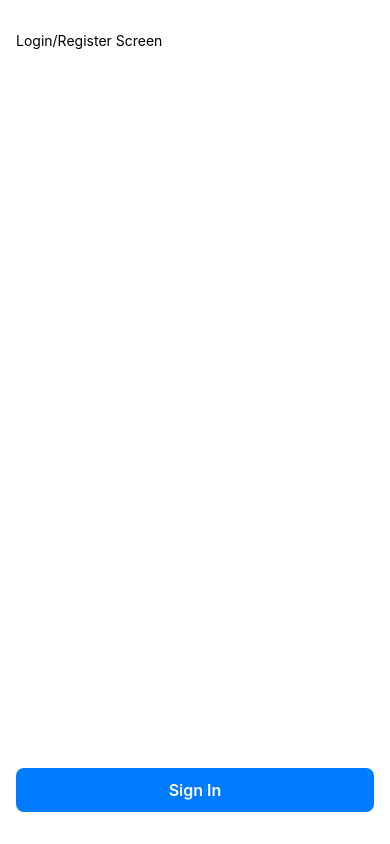
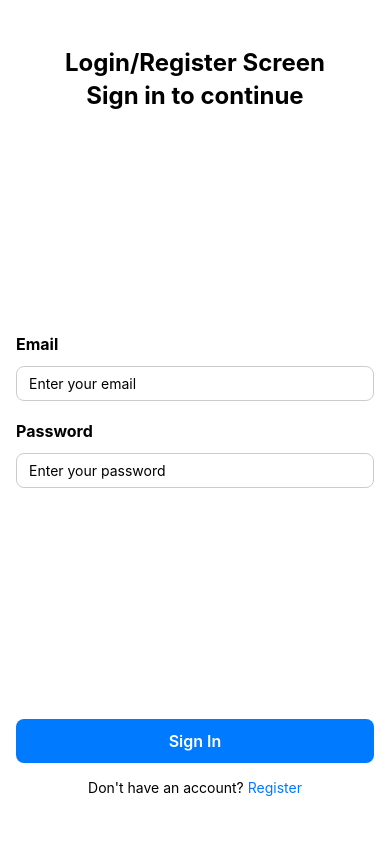
Before and after one commit to tomchemitrov/CalendarApp, a React Native app: screen /LoginRegister in a window 390 px wide. Built offline with nearby package versions, Linux system fonts and the light colour scheme.

Commit message:
Firebase config, login UI

```diff
--- a/package.json
+++ b/package.json
@@ -10,14 +10,12 @@
     "test": "jest"
   },
   "dependencies": {
-    "@react-native-firebase/app": "^24.0.0",
-    "@react-native-firebase/auth": "^24.0.0",
-    "@react-native-firebase/firestore": "^24.0.0",
     "@react-native/new-app-screen": "0.85.2",
     "@react-navigation/bottom-tabs": "^7.15.10",
     "@react-navigation/native": "^7.2.2",
     "@react-navigation/native-stack": "^7.14.12",
     "@sbaiahmed1/react-native-biometrics": "^0.15.0",
+    "firebase": "^12.12.1",
     "react": "19.2.3",
     "react-native": "0.85.2",
     "react-native-safe-area-context": "^5.7.0",
--- a/src/screens/LoginRegisterScreen.tsx
+++ b/src/screens/LoginRegisterScreen.tsx
@@ -1,9 +1,13 @@
 import { useEffect, useState } from "react";
-import { StyleSheet, Text, View } from "react-native"
+import { StyleSheet, Text, TextInput, TouchableOpacity, View } from "react-native"
 import { ActionButton } from "../components/ActionButton";
 
 export const LoginRegisterScreen = ({ navigation }: any) => {
   const [isRegister, setIsRegister] = useState(false)
+
+  const [email, setEmail] = useState("");
+  const [password, setPassword] = useState("");
+  const [confirmPassword, setConfirmPassword] = useState("");
 
   useEffect(() => {
     setIsRegister(false);
@@ -21,12 +25,66 @@ export const LoginRegisterScreen = ({ navigation }: any) => {
 
   return (
     <View style={styles.container}>
-      <Text>Login/Register Screen</Text>
+      <View style={styles.header}>
+        <Text style={styles.title}>Login/Register Screen</Text>
+        <Text style={styles.title}>
+          {isRegister ? "Sign up to get started" : "Sign in to continue"}
+        </Text>
+      </View>
 
-      <ActionButton
-        title={isRegister ? "Register" : "Sign In"}
-        onPress={isRegister ? handleRegister : handleLogin}
-      />
+      <View style={styles.fieldsContainer}>
+
+        <Text style={styles.fieldTitle}>Email</Text>
+        <TextInput
+          placeholder="Enter your email"
+          keyboardType="email-address"
+          autoCapitalize="none"
+          style={styles.textInput}
+          value={email}
+          onChangeText={setEmail}
+        />
+
+        <Text style={styles.fieldTitle}>Password</Text>
+        <TextInput
+          placeholder="Enter your password"
+          secureTextEntry
+          style={styles.textInput}
+          value={password}
+          onChangeText={setPassword}
+        />
+        {isRegister && (
+          <>
+            <Text style={styles.fieldTitle}>Confirm Password</Text>
+            <TextInput
+              placeholder="Confirm your password"
+              secureTextEntry
+              style={styles.textInput}
+              value={confirmPassword}
+              onChangeText={setConfirmPassword}
+            />
+          </>
+        )}
+      </View>
+
+
+      <View>
+        <ActionButton
+          title={isRegister ? "Register" : "Sign In"}
+          onPress={isRegister ? handleRegister : handleLogin}
+        />
+
+        <View style={styles.accountText}>
+          <Text>
+            {isRegister ? "Already have an account?" : "Don't have an account?"}
+          </Text>
+          <TouchableOpacity onPress={() => setIsRegister(!isRegister)}>
+            <Text style={{ color: "#007AFF" }}>
+              {isRegister ? " Sign In" : " Register"}
+            </Text>
+          </TouchableOpacity>
+        </View>
+
+      </View>
     </View>
   )
 }
@@ -38,5 +96,35 @@ const styles = StyleSheet.create({
     paddingHorizontal: 16,
     backgroundColor: "#fff",
     justifyContent: "space-between",
+  },
+  accountText: {
+    flexDirection: "row",
+    justifyContent: "center",
+    alignItems: "center",
+    marginVertical: 16
+  },
+  fieldsContainer: {
+    gap: 12
+  },
+  textInput: {
+    borderWidth: 1,
+    borderColor: "#ccc",
+    borderRadius: 8,
+    paddingHorizontal: 12,
+    paddingVertical: 8,
+    marginBottom: 8,
+  },
+  header: {
+    alignItems: "center",
+    gap: 4,
+    marginTop: 16
+  },
+  title: {
+    fontSize: 24,
+    fontWeight: "bold"
+  },
+  fieldTitle: {
+    fontSize: 16,
+    fontWeight: "bold"
   }
 });
--- a/src/screens/ProfileScreen.tsx
+++ b/src/screens/ProfileScreen.tsx
@@ -1,7 +1,20 @@
 import { StyleSheet, Text, View } from "react-native"
 import { ActionButton } from "../components/ActionButton";
+import { signOut } from "firebase/auth";
+import { auth } from "../utils/firebaseConfig";
 
-export const ProfileScreen = () => {
+export const ProfileScreen = ({ navigation }: any) => {
+
+  function handleSignOut() {
+    signOut(auth)
+      .then(() => {
+        navigation.replace("LoginRegister");
+      })
+      .catch((error) => {
+        console.error("Error signing out: ", error);
+      });
+  }
+
   return (
     <View style={styles.container}>
       <View>
@@ -10,7 +23,7 @@ export const ProfileScreen = () => {
       </View>
       <ActionButton
         title="Sign Out"
-        onPress={() => console.log("Sign Out Pressed")}
+        onPress={handleSignOut}
       />
     </View>
   )
--- /dev/null
+++ b/src/utils/firebaseConfig.ts
@@ -0,0 +1,17 @@
+import { initializeApp } from "firebase/app";
+import { getAuth } from "firebase/auth";
+import { getFirestore } from "firebase/firestore";
+
+export const firebaseConfig = {
+  apiKey: "AIzaSyBIDM3TdQgoDVO6-gC3MTNJgT39aEnf4t8",
+  authDomain: "calendar-app-97cb0.firebaseapp.com",
+  projectId: "calendar-app-97cb0",
+  storageBucket: "calendar-app-97cb0.firebasestorage.app",
+  messagingSenderId: "704824593142",
+  appId: "1:704824593142:web:24bba4b0c430dbec123ad7"
+};
+
+const app = initializeApp(firebaseConfig);
+
+export const auth = getAuth(app);
+export const db = getFirestore(app);
```
Also changed, not shown: src/utils/Utils.ts (line endings or trailing spaces), 1 other file (tests, documents, lock files or other folders).
